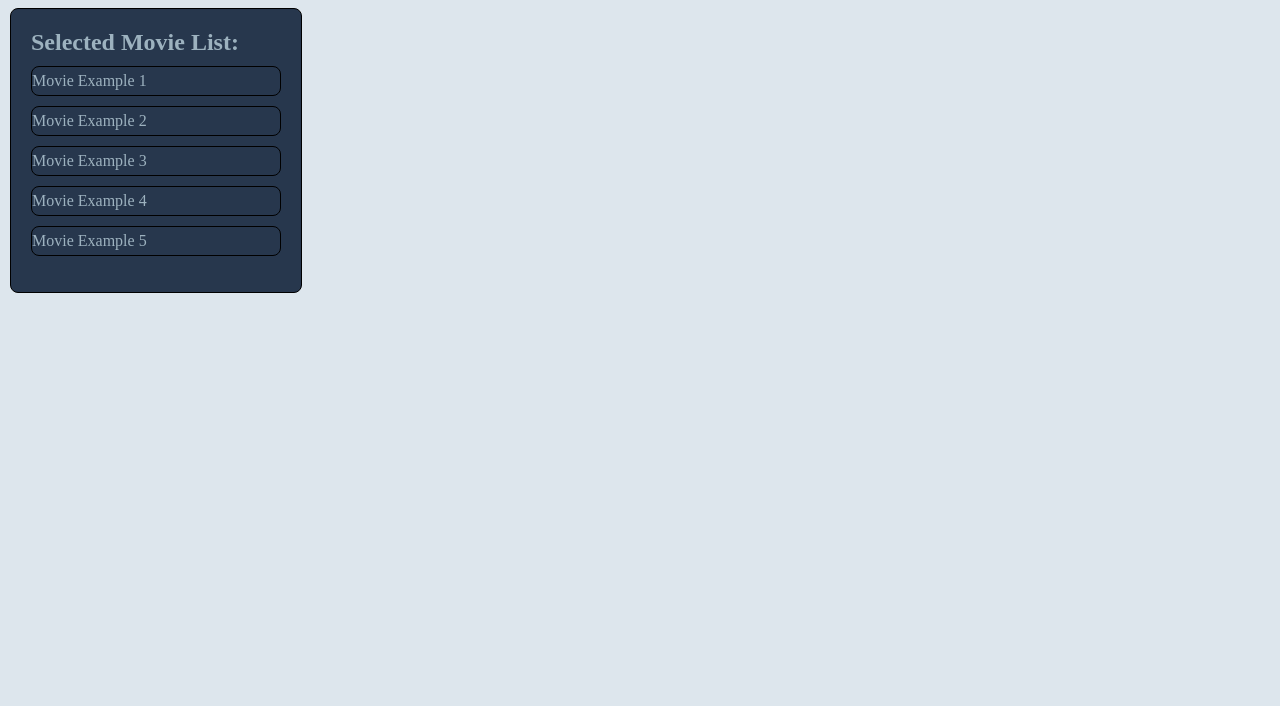
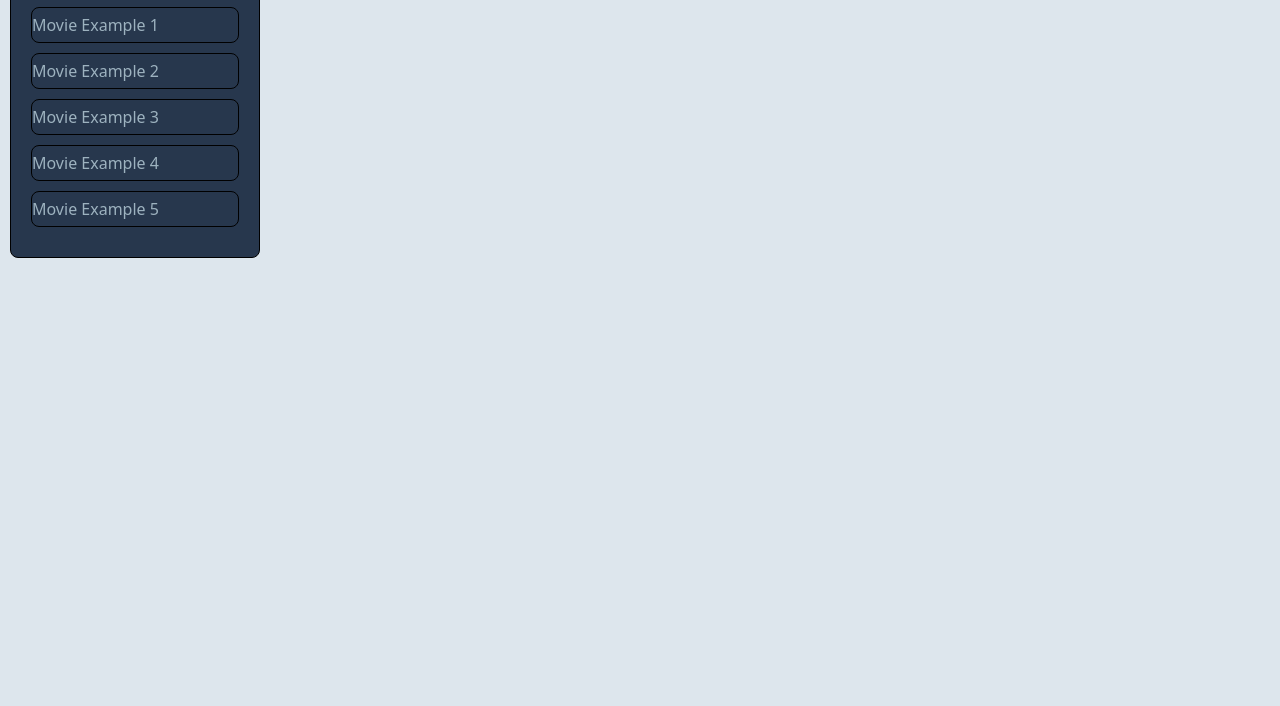
Before and after one commit to derricn2/DCJL-Project-1, a plain HTML site: page index.html in a window 1280 px wide. Shown: the part 94-800 px from the top of the page. Drawn offline with nearby package versions, Linux system fonts and the light colour scheme.

Commit message:
Restructured the html and added tailwind

```diff
--- a/index.html
+++ b/index.html
@@ -6,13 +6,9 @@
     <meta name="viewport" content="width=device-width, initial-scale=1.0">
     <title>DCJL Project 1</title>
     <link rel="stylesheet" href="./assets/css/style.css"/>
+    <script src="https://cdn.tailwindcss.com"></script>
 </head>
 <body>
-
-
-    <script src = "./assets/js/script.js"></script>
-</body>
-</html>
 
     <header class="header">
         <h1 class="webpage-title">DCJL Project 1</h1>
@@ -21,7 +17,6 @@
             <button type="submit">&#128269;</button>
     </header>
 
-<body>
     <div class="sidebar">
         <h2>Selected Movie List:</h2>
         <ul>
@@ -32,4 +27,7 @@
             <li><a href="#">Movie Example 5</a></li>
         </ul>
     </div>
+
+    <script src = "./assets/js/script.js"></script>
     </body>
+</html>
```
Lines whose indentation alone changed are shown as unchanged.
